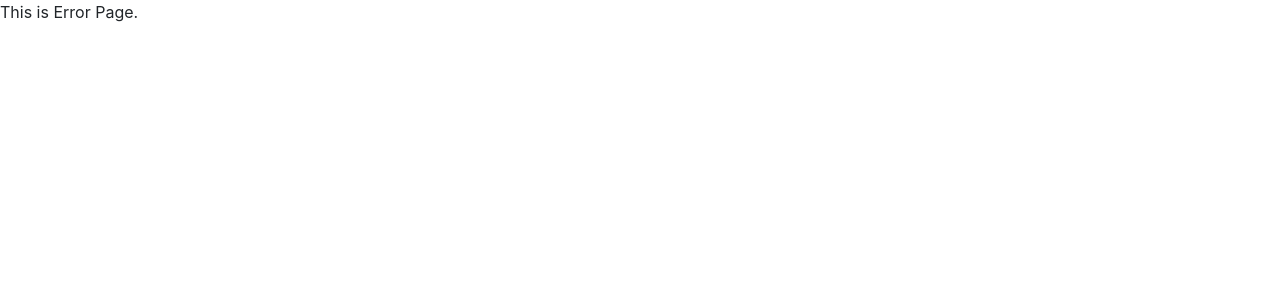
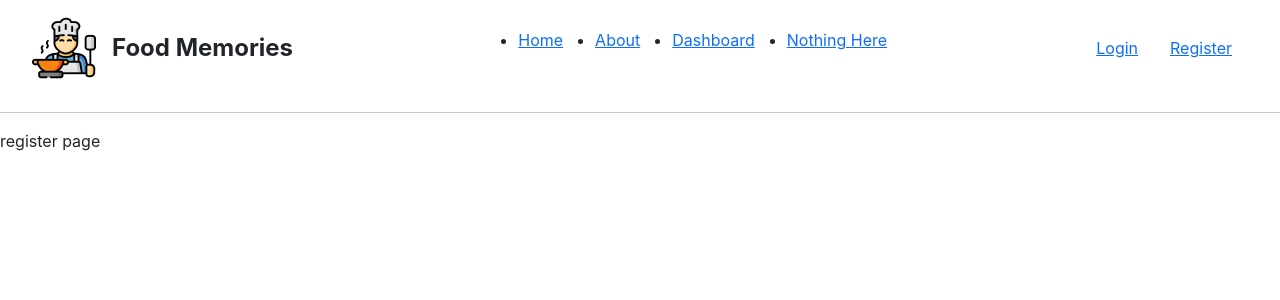
Before and after one commit to heybys/just-do-eat, a React (Create React App) app: page /register in a window 1280 px wide. Shown: the top 300 px of the page. Built offline with nearby package versions, Linux system fonts and the light colour scheme; the HTML template or start-up script is replaced by a standard one.

Commit message:
add register page and refactor navigator

```diff
--- a/src/App.tsx
+++ b/src/App.tsx
@@ -6,6 +6,7 @@ import Main from './page/Main';
 import About from './page/About';
 import Dashboard from './page/Dashboard';
 import Login from './page/Login';
+import Register from './page/Register';
 
 const router = createBrowserRouter([
   {
@@ -15,6 +16,10 @@ const router = createBrowserRouter([
       {
         path: '/login',
         element: <Login />
+      },
+      {
+        path: '/register',
+        element: <Register />
       },
       {
         path: '/',
--- a/src/generic/Navigator.tsx
+++ b/src/generic/Navigator.tsx
@@ -1,6 +1,7 @@
 import React from 'react';
 import { Link } from 'react-router-dom';
 import Logo from './components/Logo';
+import Menu from './components/Menu';
 
 const Navigator = () => {
   return (
@@ -14,23 +15,15 @@ const Navigator = () => {
       }}
     >
       <Logo />
-      <ul style={{ display: 'flex', gap: 32 }}>
-        <li>
-          <Link to="/">Home</Link>
-        </li>
-        <li>
-          <Link to="/about">About</Link>
-        </li>
-        <li>
-          <Link to="/dashboard">Dashboard</Link>
-        </li>
-        <li>
-          <Link to="/nothing-here">Nothing Here</Link>
-        </li>
-      </ul>
-      <Link to="/login" style={{ padding: 16 }}>
-        Login
-      </Link>
+      <Menu />
+      <div className="buttons">
+        <Link to="/login" style={{ padding: 16 }}>
+          Login
+        </Link>
+        <Link to="/register" style={{ padding: 16 }}>
+          Register
+        </Link>
+      </div>
     </nav>
   );
 };
--- /dev/null
+++ b/src/generic/components/Menu.tsx
@@ -0,0 +1,23 @@
+import React from 'react';
+import { Link } from 'react-router-dom';
+
+const Menu = () => {
+  return (
+    <ul style={{ display: 'flex', gap: 32 }}>
+      <li>
+        <Link to="/">Home</Link>
+      </li>
+      <li>
+        <Link to="/about">About</Link>
+      </li>
+      <li>
+        <Link to="/dashboard">Dashboard</Link>
+      </li>
+      <li>
+        <Link to="/nothing-here">Nothing Here</Link>
+      </li>
+    </ul>
+  );
+};
+
+export default Menu;
--- /dev/null
+++ b/src/page/Register.tsx
@@ -0,0 +1,7 @@
+import React from 'react';
+
+const Register = () => {
+  return <div>register page</div>;
+};
+
+export default Register;
```
